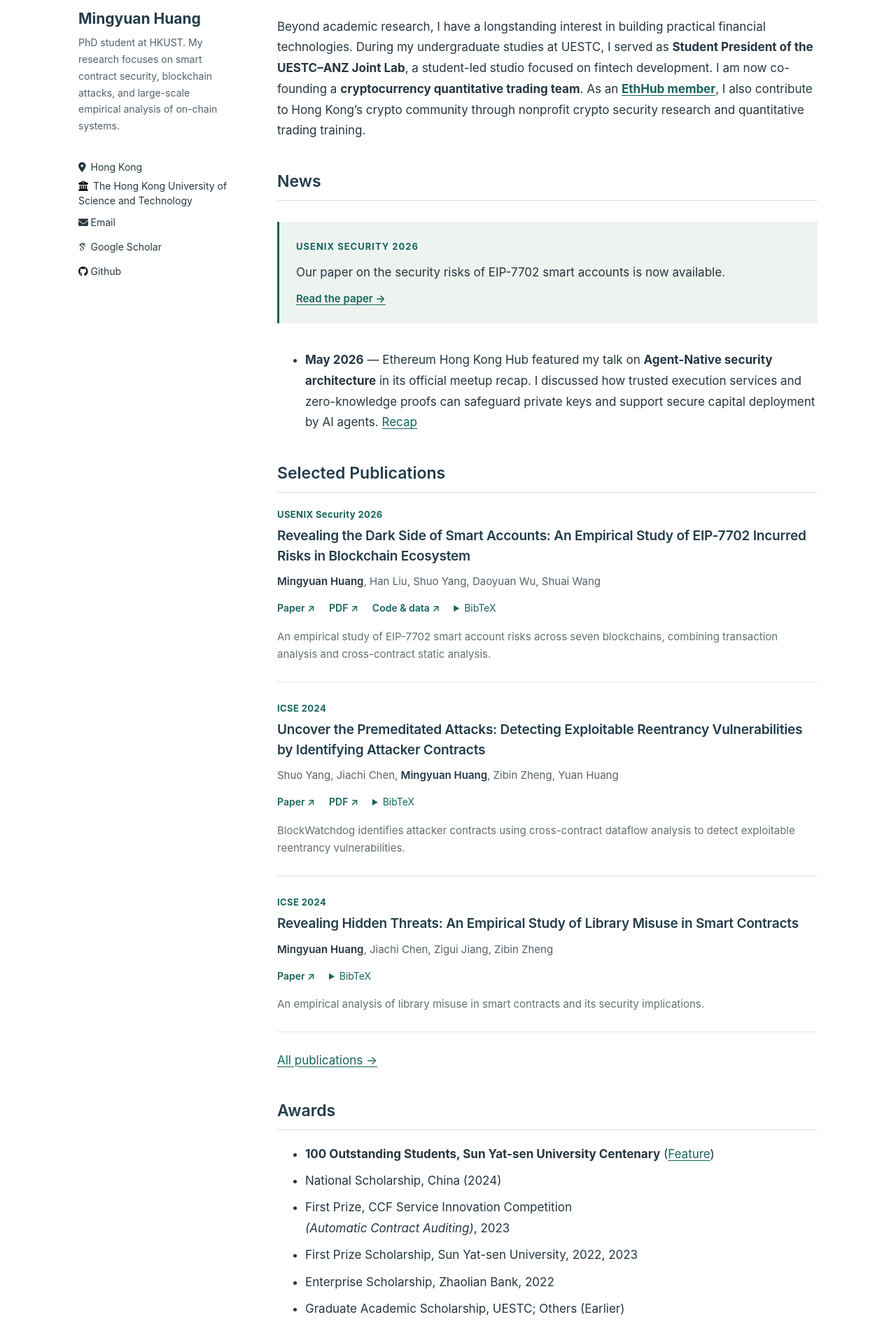
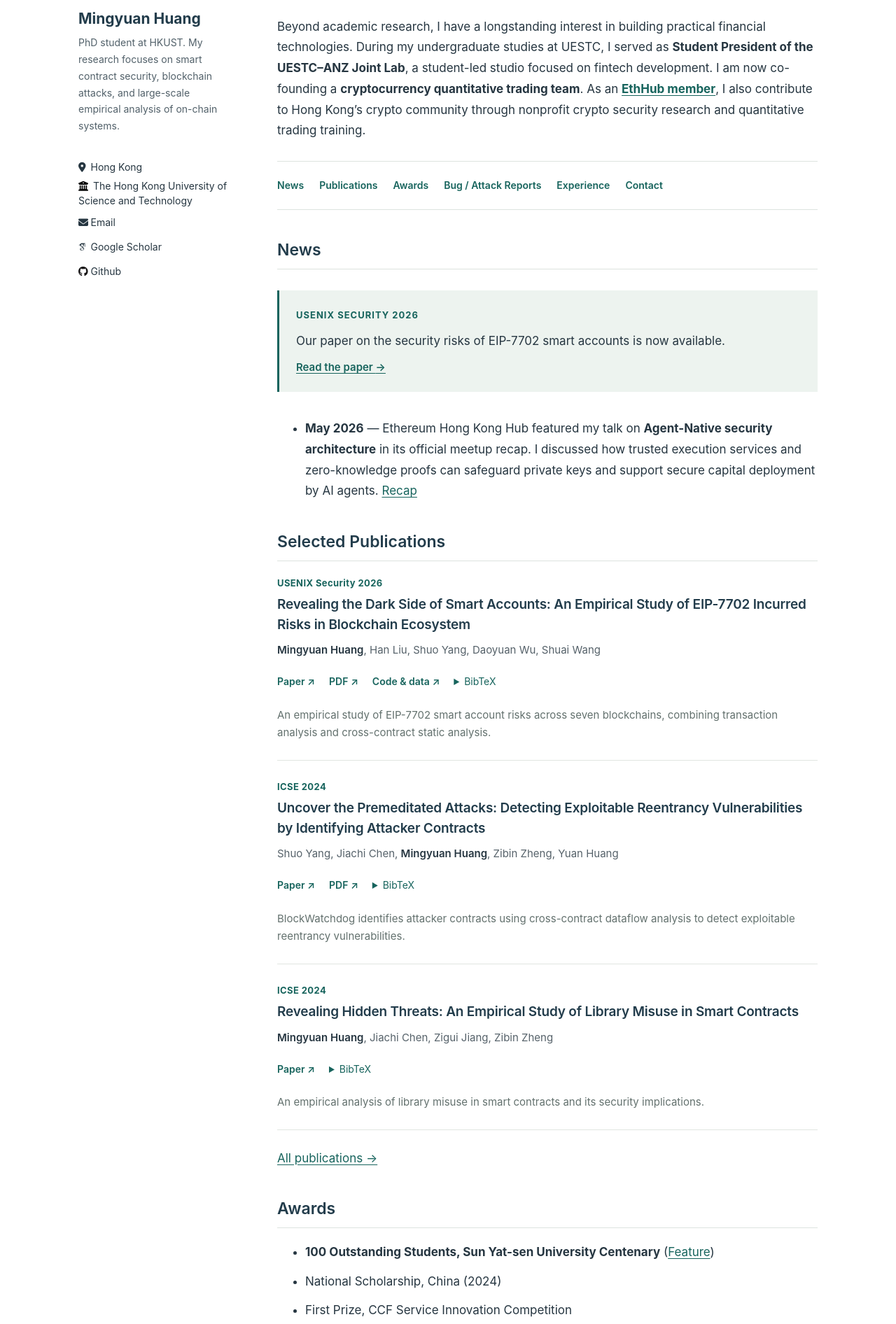
Before and after one commit to MingyuanHuang/MingyuanHuang.github.io, a Jekyll site: the page built from _pages/about.md, in a window 1280 px wide. Shown: the part 479-2371 px from the top of the page at 70% size. Built offline with Jekyll 4.4.1, drawn with Linux system fonts in a browser that asks for light colours; some web fonts are replaced.

Commit message:
Improve homepage navigation and publication accessibility

```diff
--- a/_includes/publication-resources.html
+++ b/_includes/publication-resources.html
@@ -1,8 +1,8 @@
 {% assign pub = include.post %}
 <p class="publication-authors">{% for name in pub.authors %}{% if name == site.author.name %}<strong>{{ name }}</strong>{% else %}{{ name }}{% endif %}{% unless forloop.last %}, {% endunless %}{% endfor %}</p>
 <div class="publication-links">
-  <a href="{{ pub.paperurl }}">Paper <span aria-hidden="true">↗</span></a>
-  {% if pub.pdf %}<a href="{{ pub.pdf }}">PDF <span aria-hidden="true">↗</span></a>{% endif %}
-  {% if pub.artifact %}<a href="{{ pub.artifact }}">Code &amp; data <span aria-hidden="true">↗</span></a>{% endif %}
-  <details class="bibtex"><summary>BibTeX</summary><pre><code>{{ pub.bibtex | escape }}</code></pre></details>
+  <a href="{{ pub.paperurl }}" aria-label="Paper: {{ pub.title | escape }}">Paper <span aria-hidden="true">↗</span></a>
+  {% if pub.pdf %}<a href="{{ pub.pdf }}" aria-label="PDF: {{ pub.title | escape }}">PDF <span aria-hidden="true">↗</span></a>{% endif %}
+  {% if pub.artifact %}<a href="{{ pub.artifact }}" aria-label="Code and data: {{ pub.title | escape }}">Code &amp; data <span aria-hidden="true">↗</span></a>{% endif %}
+  <details class="bibtex"><summary aria-label="BibTeX citation: {{ pub.title | escape }}">BibTeX</summary><pre><code>{{ pub.bibtex | escape }}</code></pre></details>
 </div>
--- a/_pages/about.md
+++ b/_pages/about.md
@@ -15,6 +15,15 @@ I am a PhD student in Computer Science at **The Hong Kong University of Science
 Before joining HKUST, I received my MPhil in Software Engineering from **Sun Yat-sen University**, advised by [Prof. Zibin Zheng](https://sse.sysu.edu.cn/node/100) (IEEE Fellow), and my B.Eng. in Software Engineering through the Honors Program at the **University of Electronic Science and Technology of China (UESTC)**. I was awarded China’s **National Scholarship in 2024**.
 
 Beyond academic research, I have a longstanding interest in building practical financial technologies. During my undergraduate studies at UESTC, I served as **Student President of the UESTC–ANZ Joint Lab**, a student-led studio focused on fintech development. I am now co-founding a **cryptocurrency quantitative trading team**. As an **[EthHub member](https://x.com/ethereumhkhub/status/2056703883125338620)**, I also contribute to Hong Kong’s crypto community through nonprofit crypto security research and quantitative trading training.
+
+<nav class="section-nav" aria-label="On this page">
+  <a href="#news">News</a>
+  <a href="#selected-publications">Publications</a>
+  <a href="#awards">Awards</a>
+  <a href="#bug--attack-reports">Bug / Attack Reports</a>
+  <a href="#experience">Experience</a>
+  <a href="#contact">Contact</a>
+</nav>
 
 ## News
 
--- a/_sass/_academic.scss
+++ b/_sass/_academic.scss
@@ -32,8 +32,13 @@ a:focus-visible, summary:focus-visible { outline: 3px solid #bd7028; outline-off
 .page__content h2, .archive h2 { color: #223c4b; margin: 44px 0 20px; padding-bottom: 12px; font-size: 23px; font-weight: 600; border-bottom: 1px solid #dde3df; }
 .page__content p, .archive > p { margin-bottom: 20px; }
 .intro-label { color: #63716e; font-size: 15px !important; margin-top: -6px !important; }
-.research-topics { display: flex; flex-wrap: wrap; gap: 8px; margin: 24px 0; }
-.research-topics span { padding: 4px 10px; font-size: 14px; border: 1px solid #d7e1dc; border-radius: 4px; color: #3b5b53; }
+.section-nav { display: flex; flex-wrap: wrap; gap: 0 22px; margin: 28px 0 12px; padding: 12px 0; border-top: 1px solid #dde3df; border-bottom: 1px solid #dde3df; }
+.section-nav a { display: inline-flex; align-items: center; min-height: 44px; font-size: 14px; font-weight: 600; text-decoration: none; }
+.section-nav a:hover { text-decoration: underline; }
+.page__content h2 { scroll-margin-top: 24px; }
+.page__content h2:target { border-bottom-color: #17645d; }
+.page__content > ul > li { margin-bottom: 12px; }
+.page__content p, .publication h3 { overflow-wrap: break-word; }
 .research-update { margin: 30px 0 38px; padding: 20px 24px; border-left: 3px solid #17645d; background: #edf3ef; }
 .update-label { font-size: 13px; font-weight: 700; letter-spacing: 1px; text-transform: uppercase; color: #17645d; }
 .research-update p { margin: 8px 0 !important; }
@@ -46,11 +51,11 @@ a:focus-visible, summary:focus-visible { outline: 3px solid #bd7028; outline-off
 .publication-authors { font-size: 15px !important; line-height: 1.65; color: #56626a; margin: 8px 0 10px !important; }
 .publication-authors strong { color: #263641; font-weight: 600; }
 .publication-links { display: flex; flex-wrap: wrap; gap: 8px 20px; align-items: baseline; font-size: 14px; margin: 10px 0; }
-.publication-links > a { font-weight: 600; text-decoration: none; padding: 3px 0; }
+.publication-links > a { font-weight: 600; text-decoration: none; padding: 10px 0; min-height: 44px; }
 .publication-links > a:hover { text-decoration: underline; }
 .publication-links details { max-width: 100%; }
 .publication-links details[open] { width: 100%; }
-.bibtex summary { cursor: pointer; color: #17645d; padding: 3px 0; }
+.bibtex summary { cursor: pointer; color: #17645d; padding: 10px 0; min-height: 44px; }
 .bibtex pre { margin: 12px 0 0; max-width: 100%; white-space: pre-wrap; overflow-wrap: anywhere; padding: 16px; font-size: 13px; background: #edf1ed; color: #263641; border: 1px solid #d7e1dc; border-radius: 4px; }
 .publication .publication-summary { color: #63716e; font-size: 15px; line-height: 1.7; margin: 12px 0 0; }
 .page__footer { float: none; position: static; margin: 0; background: #fff; border-top: 1px solid #dde3df; animation: none; }
@@ -85,7 +90,7 @@ a:focus-visible, summary:focus-visible { outline: 3px solid #bd7028; outline-off
 }
 @media print {
   #main { display: block; padding: 0; }
-  .masthead, .sidebar, .page__footer, .skip-link, .bibtex { display: none !important; }
+  .masthead, .sidebar, .page__footer, .skip-link, .section-nav, .bibtex { display: none !important; }
   .publication { break-inside: avoid; }
   .page__title { font-size: 26px; }
   body { font-size: 11pt; background: white; }
```
